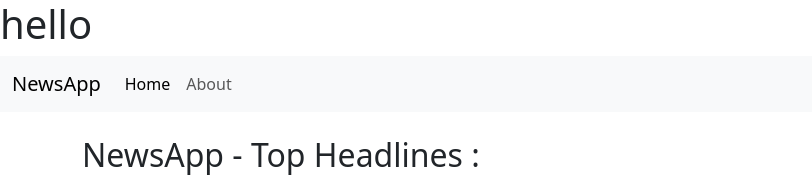
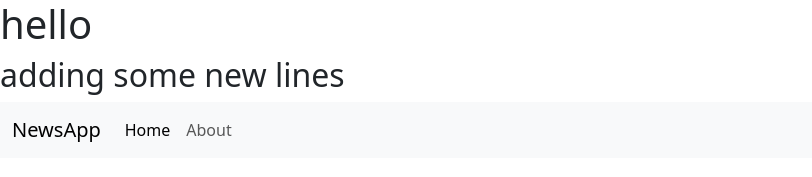
Before and after one commit to Mihir-Varu/newapp-react, a React (Create React App) app: page / in a window 1280 px wide. Shown: the top 177 px of the page, without its empty margins (0-812 px from the left). Built offline with nearby package versions, Linux system fonts and the light colour scheme.

Commit message:
adiing h2

```diff
--- a/src/App.js
+++ b/src/App.js
@@ -9,6 +9,7 @@ export default class App extends Component {
     return (
       <div>
         <h1>hello</h1>
+        <h2>adding some new lines</h2>
         <NavBar />
         <News />
       </div>
```
